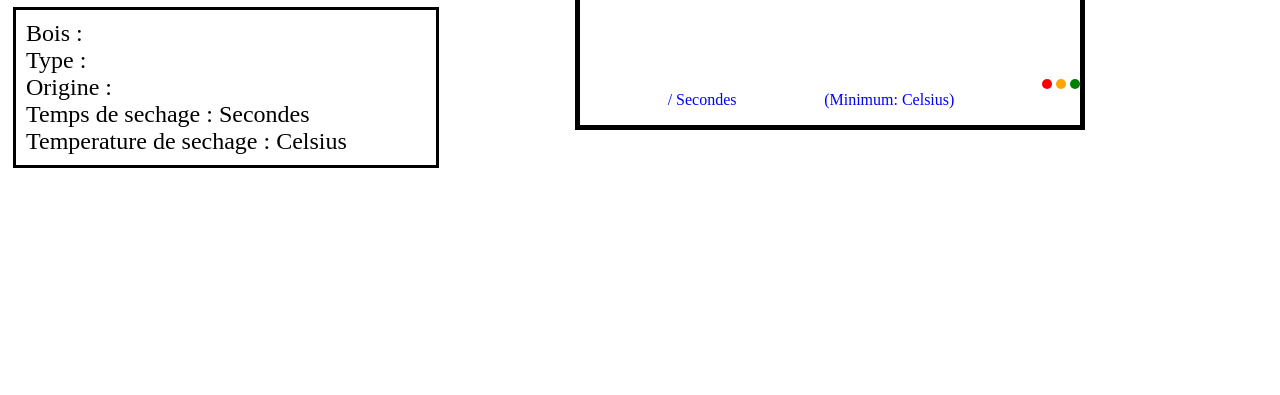
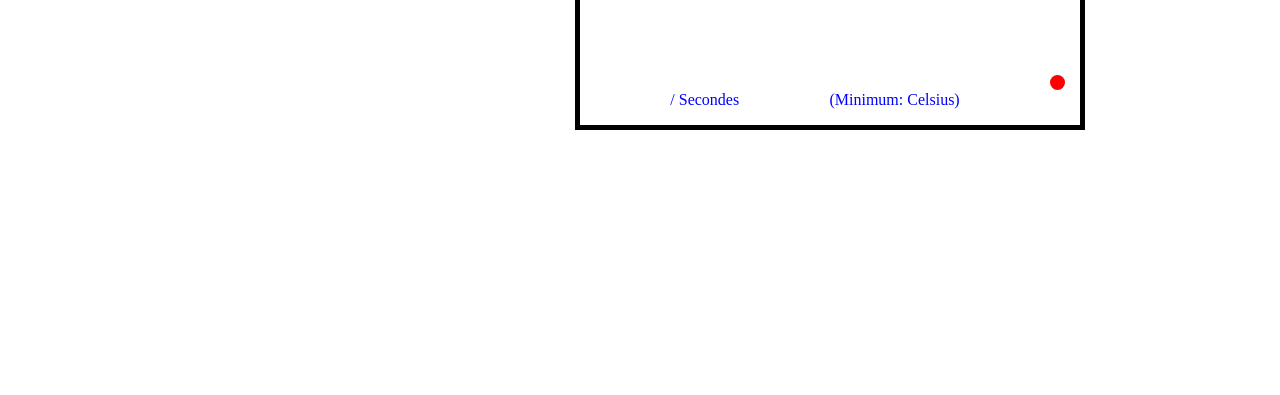
Before and after one commit to MrTroxy/TP_SAC, a plain HTML site: page data/index.html in a window 1280 px wide. Shown: the part 405-800 px from the top of the page. Drawn offline with Linux system fonts and the light colour scheme; no server answers.

Commit message:
Modifications de l'affichage web avec le statut

```diff
--- a/data/index.html
+++ b/data/index.html
@@ -16,6 +16,7 @@
     <option>Choisir un type de bois</option>
 </SELECT>
 
+<div id="caracteristiquesBois" style="display: none;">
     <h1>Caracteristiques</h1>
 
     <div>
@@ -30,6 +31,8 @@
     <br>
         Temperature de sechage : <span id="sechage"></span><span> Celsius</span>
     </h2>
+</div>
+
 </div>
 <h3> Controle du four de sechage </h3>
 
@@ -49,9 +52,7 @@
         <p class="bleu"><span id="timer"></span>/<span id="tempsSechageInfo"></span> Secondes</p>
         <p class="bleu">(Minimum: <span id="temperatureMinInfo"></span> Celsius)</p>
     <div class="right">
-        <span class="cercleRouge"></span>
-        <span class="cercleOrange"></span>
-        <span class="cercleVert"></span>
+        <span id="cercleStatut" class="cercleStatut"></span>
     </div>
     </div>
 </div>
--- a/data/script.js
+++ b/data/script.js
@@ -99,6 +99,7 @@ function getFromESP_getWoodCaracteristique()
                 }
 
             }
+            document.getElementById("caracteristiquesBois").style.display = "block";
         }
     };
 
@@ -115,16 +116,20 @@ function demarrageFour()
 {
     var i = 0;
     var temp = parseInt(temperature);
+
+    document.getElementById("cercleStatut").style.backgroundColor = "yellow";
     if (temp >= document.getElementById("sechage").textContent)
     {
         var timer = setInterval(function()
         {
                 i++
                 document.getElementById("timer").innerHTML = i;
+
                 console.log(i);
                 if (i == document.getElementById("temps").textContent || document.getElementById('four').clicked == true)
                 {
                     clearInterval(timer);
+                    document.getElementById("cercleStatut").style.backgroundColor = "green";
                     alert("Le sechage est finit ! ")
                 }
                 else if (document.getElementById('four').clicked == true)
--- a/data/style.css
+++ b/data/style.css
@@ -75,34 +75,15 @@ body {
 
   }
 
-.cercleRouge {
-
-    height: 10px;
-    width: 10px;
-    background-color : red;
-    border-radius: 50%;
-    display: inline-block;
-    text-align: right;
-}
-
-.cercleOrange {
-
-  height: 10px;
-  width: 10px;
-  background-color : orange;
+.cercleStatut
+{
+  height: 15px;
+  width: 15px;
+  background-color : red;
   border-radius: 50%;
   display: inline-block;
   text-align: right;
-}
-
-.cercleVert {
-
-  height: 10px;
-  width: 10px;
-  background-color : green;
-  border-radius: 50%;
-  display: inline-block;
-  text-align: right;
+  margin-right: 15px;
 }
 
 .ligne {
```
Lines whose indentation alone changed are shown as unchanged.
